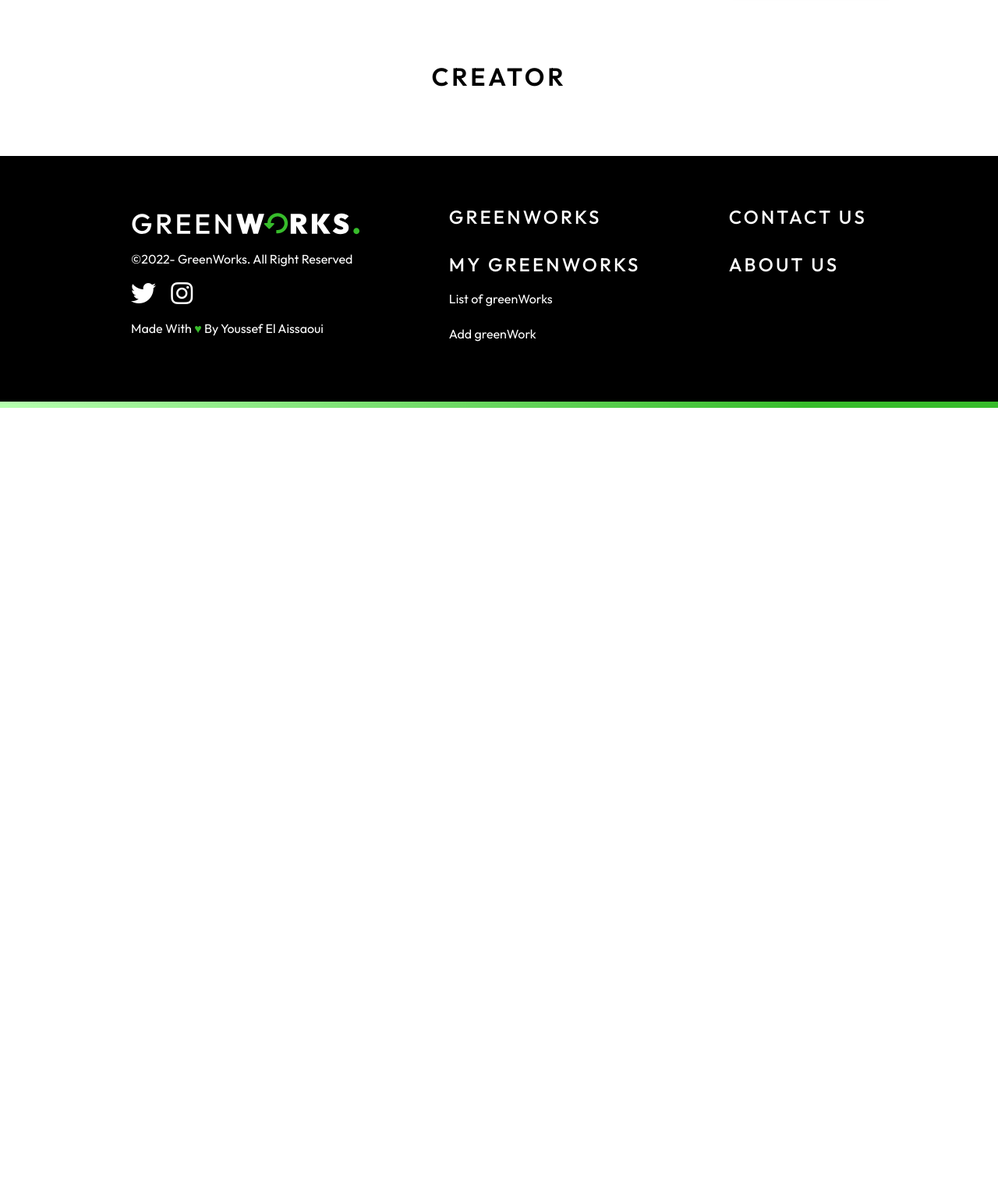
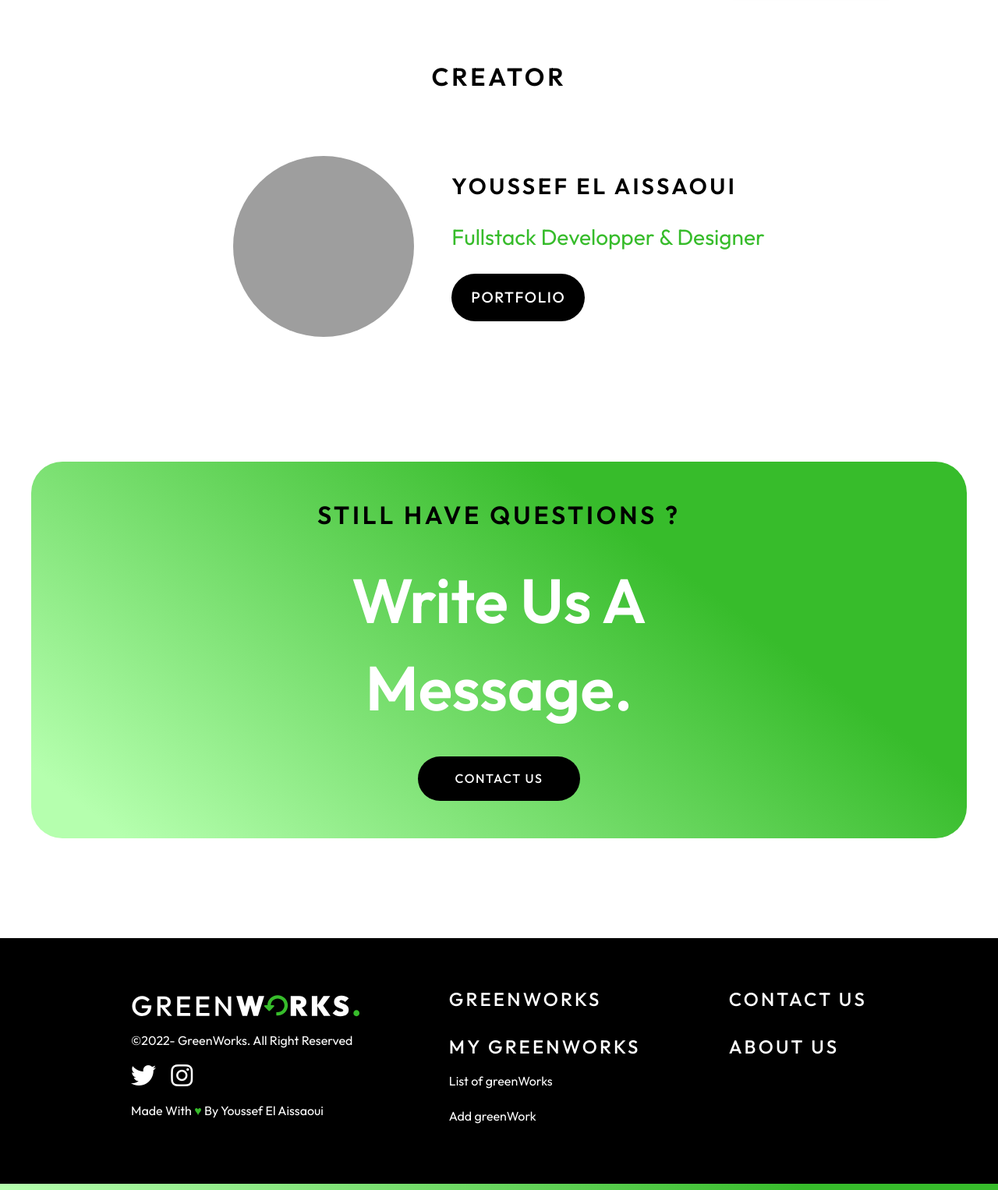
Before and after one commit to YusufLisawi/GreenWorks, a PHP site: page /about.php in a window 1280 px wide. Shown: the part 1632-3158 px from the top of the page at 78% size. Before the commit the page ends 2155 px from the top, so only its background shows below. Run offline with PHP 8.4, Linux system fonts and the light colour scheme; some libraries are stand-ins or nearby versions; grey boxes are pictures that could not be loaded.

Commit message:
Second Commit

```diff
--- a/about.php
+++ b/about.php
@@ -39,8 +39,22 @@
 
 <section class="creator">
 	<h2 class="title" data-aos="fade-right">creator</h2>
-	<div class="details">
-
+	<div class="details flex" data-aos="fade-up" data-aos-duration="500">
+		<img src="images/me.png" alt="profile">
+		<div class="more-details">
+			<h2>Youssef El aissaoui</h2>
+			<h4>fullstack developper & designer</h4>
+			<a href="http://yusuflisawi.github.io/" target="blank">
+				<button class="btn-secondary">portfolio</button>
+			</a>
+		</div>
 	</div>
 </section>
+<div class="cta section" data-aos="flip-up" data-aos-duration="1000">
+	<div class="card-cta flex" data-aos="fade-in">
+		<h2 class="title">Still have questions ?</h2>
+		<h1>Write us a message.</h1>
+		<a href="contact.php"><button class="btn-secondary">contact us</button></a>
+	</div>
+</div>
 <?php include 'inc/footer.php' ?>
--- a/style/main-style.css
+++ b/style/main-style.css
@@ -213,3 +213,37 @@
 	color: var(--primary-color);
 	font-size: 1.6rem;
 }
+
+/* creator */
+.creator {
+	margin-bottom: 2rem;
+}
+
+.creator .details img {
+	width: 232px;
+	height: 232px;
+	border-radius: 50%;
+	transform: rotate(90deg);
+}
+
+.creator .details.flex {
+	gap: 3rem;
+}
+
+.details .more-details {
+	display: flex;
+	flex-direction: column;
+	gap: 2rem;
+}
+.creator .details .more-details h2 {
+	margin: 0rem;
+	text-align: left;
+	font-size: 1.8rem;
+}
+.creator .details h4 {
+	color: var(--primary-color);
+}
+
+.details .more-details .btn-secondary {
+	font-size: 1.2rem;
+}
--- a/style/utilities.css
+++ b/style/utilities.css
@@ -68,7 +68,7 @@
 
 h2 {
 	font-weight: 600;
-	font-size: 2rem;
+	font-size: 1.6rem;
 	line-height: 131%;
 	letter-spacing: 0.12em;
 	text-transform: uppercase;
@@ -135,4 +135,5 @@
 
 h2.title {
 	margin: 5rem 0;
+	font-size: 2rem;
 }
```
